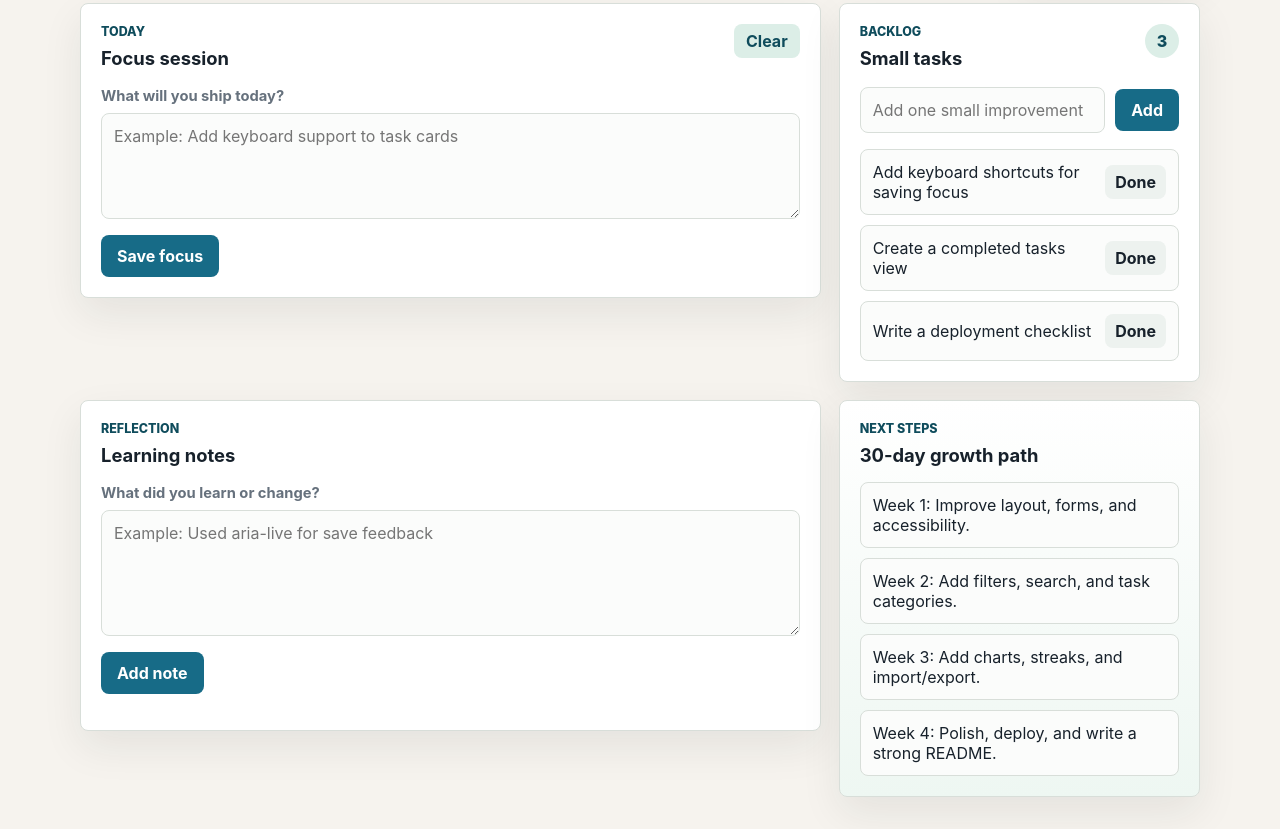
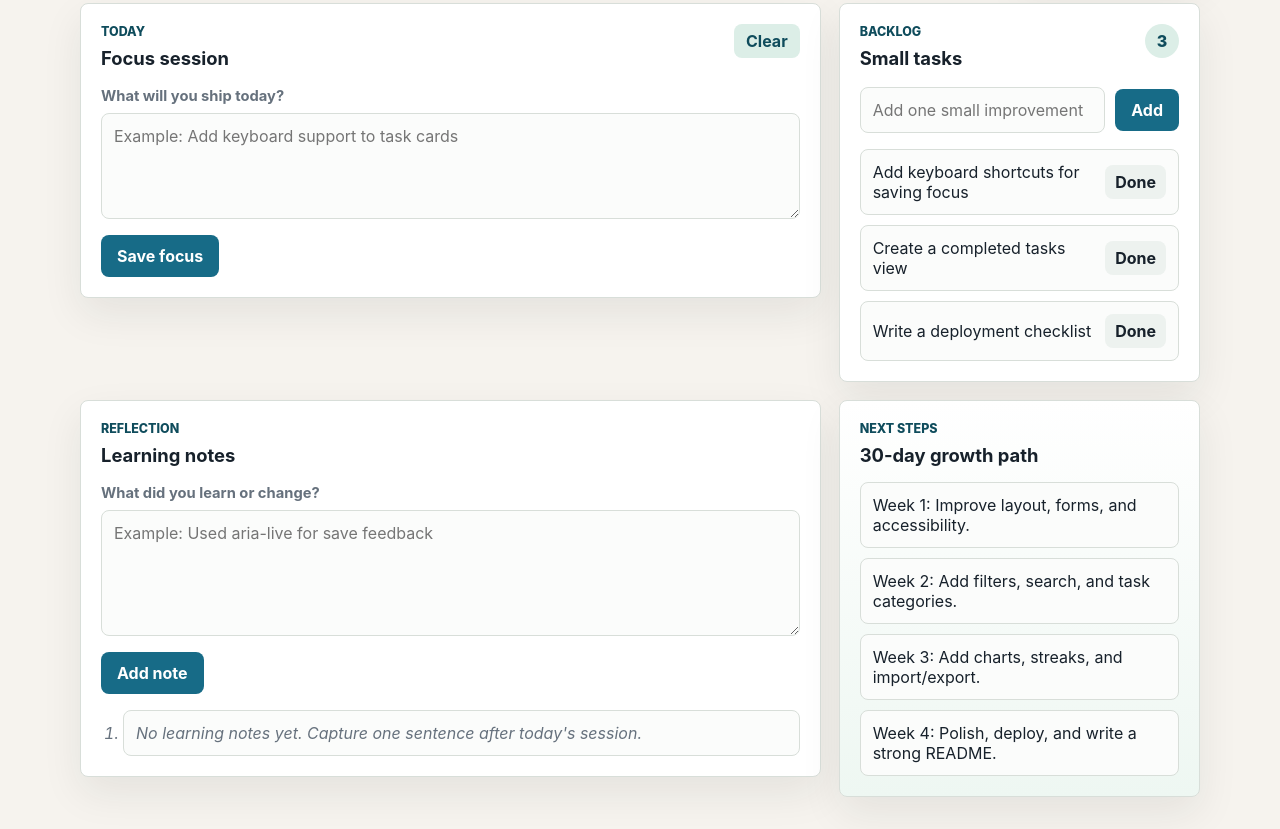
Before and after one commit to Abhinav-0311/Dashboard, a plain HTML site: page index.html in a window 1280 px wide. Shown: the part 428-1257 px from the top of the page. Drawn offline with Linux system fonts and the light colour scheme.

Commit message:
Add empty states for dashboard lists

```diff
--- a/app.js
+++ b/app.js
@@ -58,6 +58,14 @@ function renderTasks() {
   taskList.innerHTML = "";
   taskCount.textContent = state.tasks.length;
 
+  if (state.tasks.length === 0) {
+    const empty = document.createElement("li");
+    empty.className = "empty-state";
+    empty.textContent = "Backlog clear. Add the next small improvement when you are ready.";
+    taskList.append(empty);
+    return;
+  }
+
   state.tasks.forEach((task, index) => {
     const item = document.createElement("li");
     const label = document.createElement("span");
@@ -66,6 +74,7 @@ function renderTasks() {
     label.textContent = task;
     remove.type = "button";
     remove.textContent = "Done";
+    remove.setAttribute("aria-label", `Mark task done: ${task}`);
     remove.addEventListener("click", () => {
       state.tasks.splice(index, 1);
       saveState();
@@ -79,6 +88,14 @@ function renderTasks() {
 
 function renderNotes() {
   notesList.innerHTML = "";
+
+  if (state.notes.length === 0) {
+    const empty = document.createElement("li");
+    empty.className = "empty-state";
+    empty.textContent = "No learning notes yet. Capture one sentence after today's session.";
+    notesList.append(empty);
+    return;
+  }
 
   state.notes.slice().reverse().forEach((note) => {
     const item = document.createElement("li");
--- a/styles.css
+++ b/styles.css
@@ -221,6 +221,12 @@ h2 {
   padding: 12px;
 }
 
+.task-list .empty-state,
+.notes .empty-state {
+  color: var(--muted);
+  font-style: italic;
+}
+
 .task-list li {
   display: flex;
   gap: 10px;
```
Also changed, not shown: README.md.
